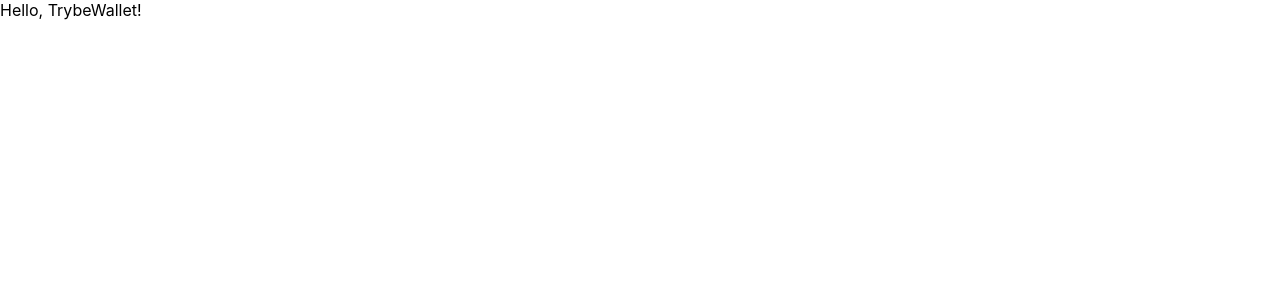
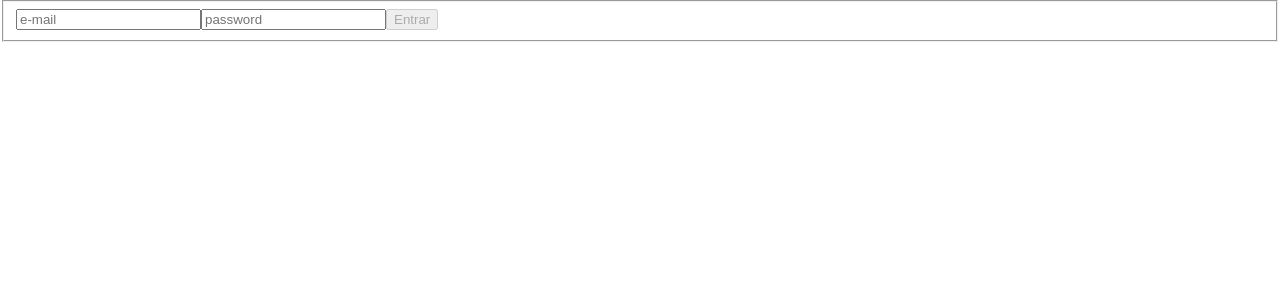
Before and after one commit to AlecMMedeiros/app-green-wallet, a React (Create React App) app: page / in a window 1280 px wide. Shown: the top 300 px of the page. Built offline with nearby package versions, Linux system fonts and the light colour scheme.

Commit message:
Req 1 and 2 - Ok - No CSS

```diff
--- a/src/App.js
+++ b/src/App.js
@@ -1,7 +1,20 @@
 import React from 'react';
+import {
+  Switch,
+  Route,
+} from 'react-router-dom';
+import Login from './pages/Login';
+import Wallet from './pages/Wallet';
 
-function App() {
-  return <div>Hello, TrybeWallet!</div>;
+class App extends React.Component {
+  render() {
+    return (
+      <Switch>
+        <Route path="/" exact component={ Login } />
+        <Route path="/carteira" exact component={ Wallet } />
+      </Switch>
+    );
+  }
 }
 
 export default App;
--- a/src/components/Header.js
+++ b/src/components/Header.js
@@ -1,9 +1,31 @@
-import React, { Component } from 'react';
+import React from 'react';
+import PropTypes from 'prop-types';
+import { connect } from 'react-redux';
 
-export default class Header extends Component {
+class Header extends React.Component {
   render() {
+    const { loginData: { email } } = this.props;
     return (
-      <div>Header</div>
+      <header>
+        <p data-testid="email-field">
+          { email }
+        </p>
+        <p data-testid="total-field">
+          0
+        </p>
+        <p data-testid="header-currency-field">
+          BRL
+        </p>
+      </header>
     );
   }
 }
+const mapStateToProps = (state) => ({
+  loginData: state.user,
+});
+
+Header.propTypes = {
+  loginData: PropTypes.objectOf(PropTypes.string).isRequired,
+};
+
+export default connect(mapStateToProps)(Header);
--- a/src/index.js
+++ b/src/index.js
@@ -1,13 +1,17 @@
 import React from 'react';
 import ReactDOM from 'react-dom';
 import { BrowserRouter } from 'react-router-dom';
+import { Provider } from 'react-redux';
 import './index.css';
 import App from './App';
+import store from './redux/store';
 import * as serviceWorker from './serviceWorker';
 
 ReactDOM.render(
   <BrowserRouter>
-    <App />
+    <Provider store={ store }>
+      <App />
+    </Provider>
   </BrowserRouter>,
   document.getElementById('root'),
 );
--- a/src/pages/Login.js
+++ b/src/pages/Login.js
@@ -1,9 +1,96 @@
 import React from 'react';
+import PropTypes from 'prop-types';
+import { connect } from 'react-redux';
+import { userLogin } from '../redux/actions';
 
 class Login extends React.Component {
+  constructor() {
+    super();
+    this.state = {
+      email: '',
+      password: '',
+      isDisable: true,
+    };
+  }
+
+   validateEmail= () => {
+     const { email } = this.state;
+     return /\S+@\S+\.\S+/.test(email);
+   }
+
+   validatePassword= () => {
+     const { password } = this.state;
+     const checkValidPassword = password.length;
+     const passwordMinimumLength = 6;
+     if (checkValidPassword >= passwordMinimumLength) return true;
+     if (checkValidPassword < passwordMinimumLength) return false;
+   }
+
+  validateFields= () => {
+    const { isDisable } = this.state;
+    const validEmail = this.validateEmail();
+    const validPassword = this.validatePassword();
+    const checker = (validEmail * validPassword);
+    if (isDisable === false && checker === 1) return;
+    if (isDisable === false && checker === 0) this.setState({ isDisable: true });
+    if (checker === 1) this.setState({ isDisable: false });
+  }
+
+  handleSubmit = () => {
+    const { dispatchPersonalData, history } = this.props;
+    dispatchPersonalData(this.state);
+    history.push('/carteira');
+  }
+
+  handleChange = ({ target }) => {
+    const { name, value } = target;
+    this.setState({ [name]: value });
+  }
+
   render() {
-    return <div>Login</div>;
+    const { email, password, isDisable } = this.state;
+    return (
+      <fieldset>
+        <input
+          className="Login-Form"
+          data-testid="email-input"
+          name="email"
+          value={ email }
+          type="email"
+          placeholder="e-mail"
+          onChange={ this.handleChange }
+        />
+        <input
+          className="Login-Form"
+          data-testid="password-input"
+          name="password"
+          value={ password }
+          type="password"
+          placeholder="password"
+          onChange={ this.handleChange }
+        />
+        { this.validateFields()}
+        <button
+          type="button"
+          value="Entrar"
+          onClick={ this.handleSubmit }
+          disabled={ isDisable }
+        >
+          Entrar
+        </button>
+      </fieldset>
+    );
   }
 }
+const mapDispatchToProps = (dispatch) => ({
+  dispatchPersonalData: (loginData) => dispatch(userLogin(loginData)),
+});
 
-export default Login;
+Login.propTypes = {
+  dispatchPersonalData: PropTypes.func.isRequired,
+  history: PropTypes.shape({
+    push: PropTypes.func.isRequired,
+  }).isRequired,
+};
+
+export default connect(null, mapDispatchToProps)(Login);
--- a/src/pages/Wallet.js
+++ b/src/pages/Wallet.js
@@ -1,8 +1,9 @@
 import React from 'react';
+import Header from '../components/Header';
 
 class Wallet extends React.Component {
   render() {
-    return <div>TrybeWallet</div>;
+    return <Header />;
   }
 }
 
--- a/src/redux/actions/index.js
+++ b/src/redux/actions/index.js
@@ -1 +1,3 @@
-// Coloque aqui suas actions
+export const userLogin = (loginData) => ({ type: 'USER_LOGIN', loginData });
+
+export const walletSave = (walletDataSaved) => ({ type: 'WALLET_SAVE', walletDataSaved });
--- a/src/redux/reducers/index.js
+++ b/src/redux/reducers/index.js
@@ -1,5 +1,7 @@
-// import user from './user';
-// import wallet from './wallet';
+import { combineReducers } from 'redux';
+import user from './user';
+import wallet from './wallet';
 
-// Configure os seus reducers.
-// ATENÇÃO: você obrigatoriamente tem que utilizar as chaves "user" e "wallet" no seu estado global
+const rootReducer = combineReducers({ user, wallet });
+
+export default rootReducer;
--- a/src/redux/reducers/user.js
+++ b/src/redux/reducers/user.js
@@ -1 +1,15 @@
-// Esse reducer será responsável por tratar as informações da pessoa usuária
+const INITIAL_STATE = {
+  email: '',
+  password: '',
+};
+
+function userReducer(state = INITIAL_STATE, action) {
+  switch (action.type) {
+  case 'USER_LOGIN':
+    return action.loginData;
+  default:
+    return state;
+  }
+}
+
+export default userReducer;
--- a/src/redux/reducers/wallet.js
+++ b/src/redux/reducers/wallet.js
@@ -1 +1,14 @@
-// Esse reducer será responsável por tratar o todas as informações relacionadas as despesas
+const INITIAL_STATE = {
+  wallet: {},
+};
+
+const walletReducer = (state = INITIAL_STATE, action) => {
+  switch (action.type) {
+  case 'WALLET_SAVE':
+    return state.walletDataSaved;
+  default:
+    return state;
+  }
+};
+
+export default walletReducer;
--- a/src/redux/store.js
+++ b/src/redux/store.js
@@ -1 +1,15 @@
-// configure aqui sua store
+import { createStore, applyMiddleware } from 'redux';
+import { composeWithDevTools } from 'redux-devtools-extension';
+import reduxThunk from 'redux-thunk';
+import rootReducer from './reducers';
+
+const store = createStore(
+  rootReducer,
+  composeWithDevTools(applyMiddleware(reduxThunk)),
+);
+
+if (window.Cypress) {
+  window.store = store;
+}
+
+export default store;
```
